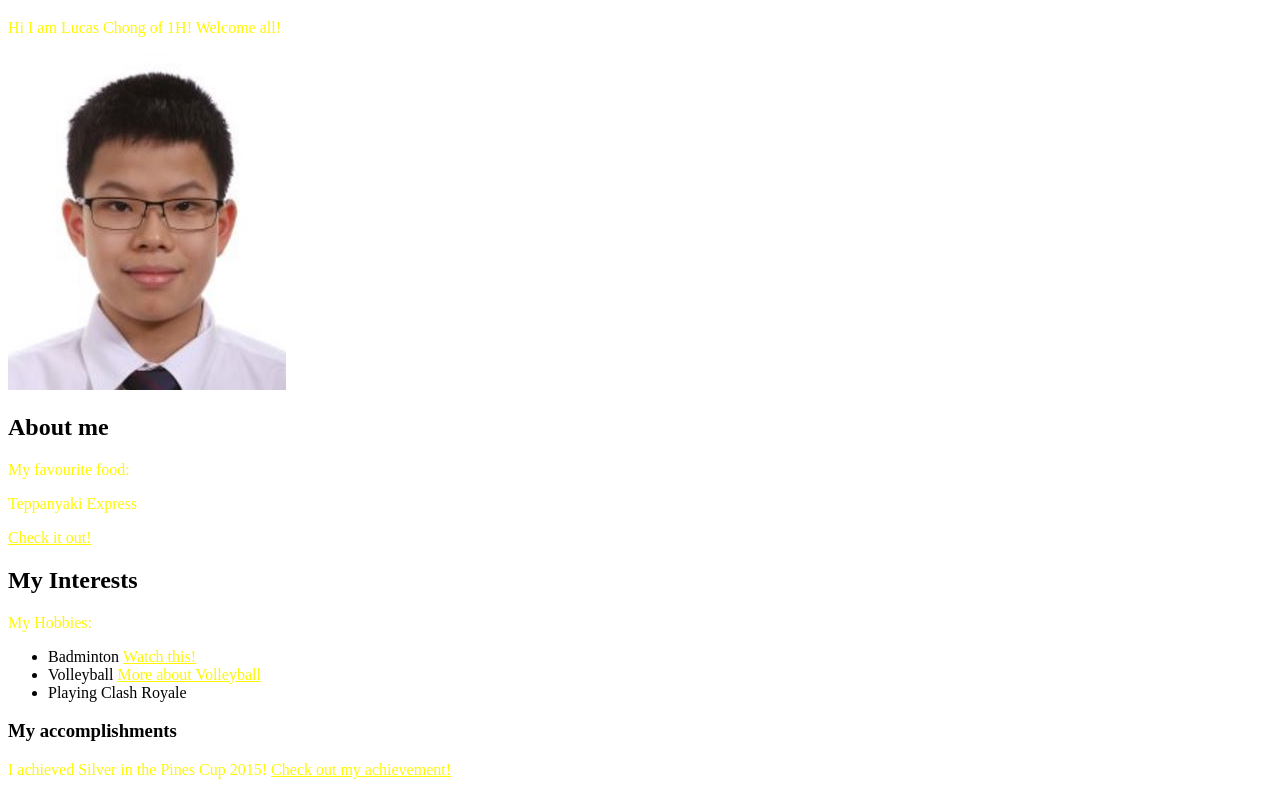
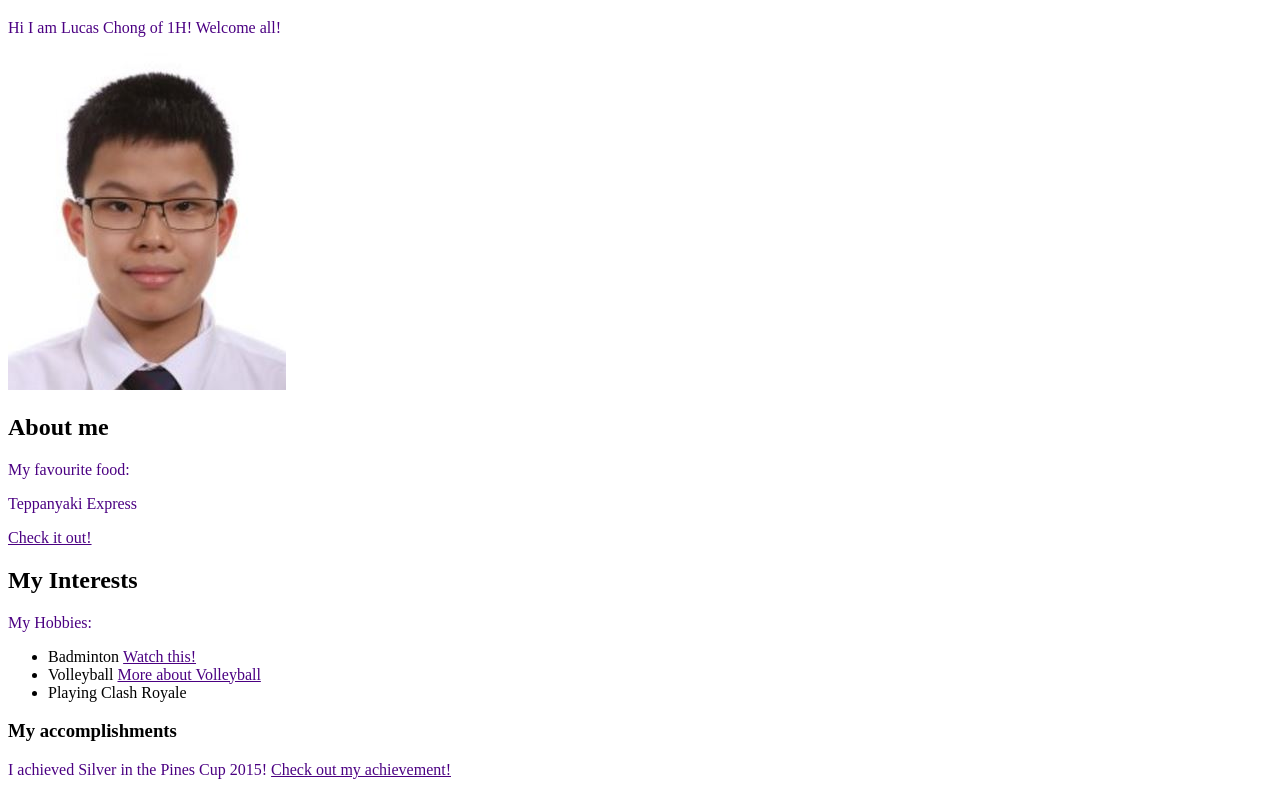
Before and after one commit to dhs17y1hchongweiyilucas/dhs17y1hchongweiyilucas.github.io, a plain HTML site: page index.html in a window 1280 px wide. Shown: the part 61-856 px from the top of the page. Drawn offline with Linux system fonts and the light colour scheme.

Commit message:
Update style.css

```diff
--- a/style.css
+++ b/style.css
@@ -5,6 +5,6 @@ background-color: Orange;
 }
 
 p, a {
-color: #fff705;
+color: Indigo;
 font-family: Times New Roman, sans-serif;
 }
```
